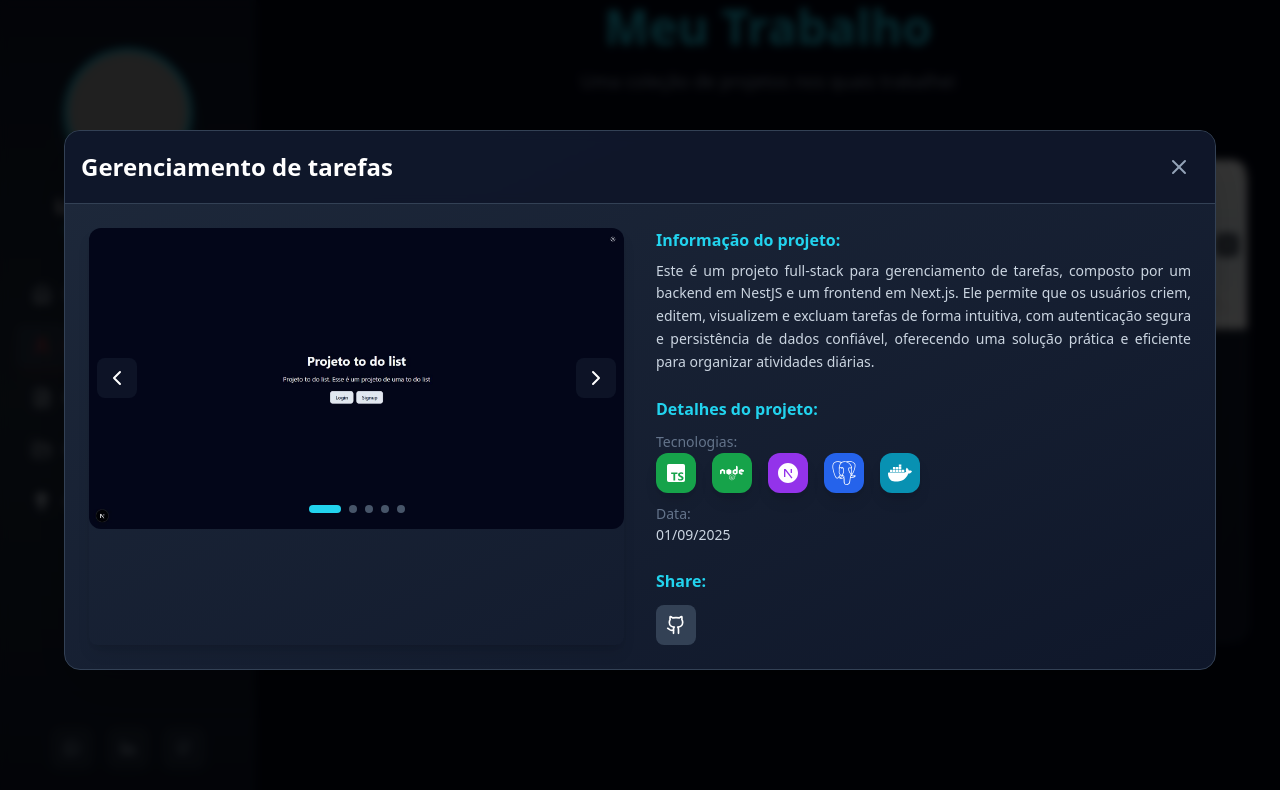
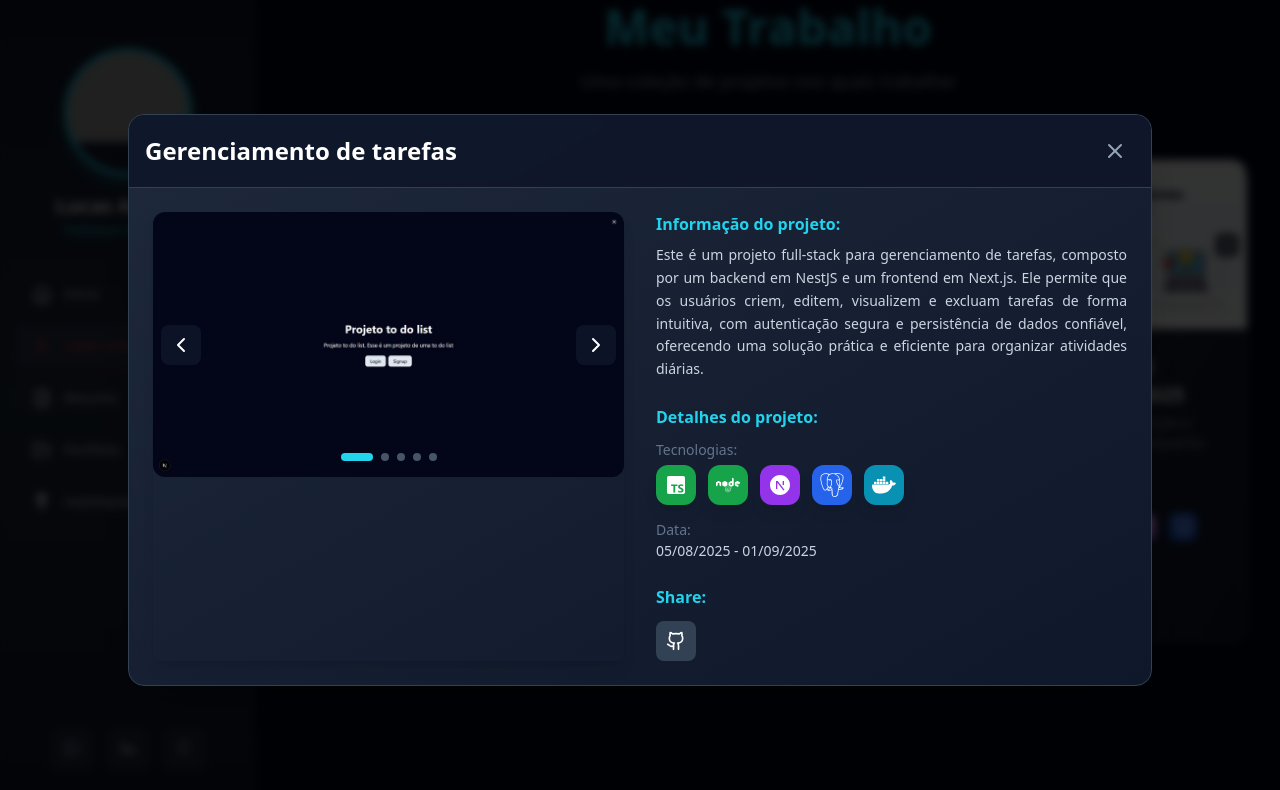
Before and after one commit to LucasAzevedoCosta/Portifolio, a React (Vite) app: page / in a window 1280 px wide. Both pictures are taken after a click on the element 440 px from the left and 3795 px from the top of the page. Shown: the part 3395-4185 px from the top of the page. Built offline with nearby package versions, Linux system fonts and the light colour scheme; grey boxes are pictures that could not be loaded.

Commit message:
Feat: Adicioando a resposividade no modal dos projetos

```diff
--- a/src/components/portfolio/projectModal.jsx
+++ b/src/components/portfolio/projectModal.jsx
@@ -6,8 +6,8 @@ export function ProjectModal({ project, onClose }) {
   const { details } = project;
 
   return (
-    <div className="fixed inset-0 bg-black/80 backdrop-blur-sm z-50 flex items-center justify-center p-4">
-      <div className="bg-gradient-to-br from-slate-800 to-slate-900 rounded-2xl max-w-6xl w-full max-h-[90vh] overflow-hidden border border-slate-700 shadow-2xl">
+    <div className="fixed inset-0 bg-black/80 backdrop-blur-sm z-50 flex items-start md:items-center justify-center p-4 overflow-y-auto">
+      <div className="bg-gradient-to-br from-slate-800 to-slate-900 rounded-2xl w-full max-w-5xl max-h-none md:max-h-[90vh] overflow-hidden border border-slate-700 shadow-2xl">
         <div className="sticky top-0 bg-slate-900/95 backdrop-blur-sm border-b border-slate-700 p-4 flex justify-between items-center z-10">
           <h3 className="text-2xl font-bold text-white">{project.title}</h3>
           <button
@@ -18,7 +18,7 @@ export function ProjectModal({ project, onClose }) {
           </button>
         </div>
 
-        <div className="p-6 grid md:grid-cols-2 gap-8">
+        <div className="p-4 md:p-6 grid grid-cols-1 md:grid-cols-2 gap-6 md:gap-8 overflow-y-auto">
           <div className="w-full h-full rounded-lg overflow-hidden shadow-lg">
             <ProjectModalCarousel images={details.images} />
           </div>
@@ -37,14 +37,16 @@ export function ProjectModal({ project, onClose }) {
               <h4 className="text-cyan-400 font-semibold mb-2">
                 Detalhes do projeto:
               </h4>
-              <div className="space-y-2">
+
+              <div className="space-y-3">
                 <div>
                   <span className="text-slate-500 text-sm">Tecnologias:</span>
-                  <div className="flex flex-wrap items-center space-x-4">
+                  <div className="flex flex-wrap gap-3 mt-1">
                     {details.technologies.map((tech, i) => {
                       const { icon: Icon, category } = tech;
                       const colors =
                         categoryColors[category] || categoryColors.default;
+
                       return (
                         <div
                           key={i}
@@ -65,7 +67,14 @@ export function ProjectModal({ project, onClose }) {
                 {details.url && (
                   <div>
                     <span className="text-slate-500 text-sm">URL:</span>
-                    <p className="text-cyan-400 text-sm">{details.url}</p>
+                    <a
+                      href={details.url}
+                      target="_blank"
+                      rel="noopener noreferrer"
+                      className="text-cyan-400 text-sm underline break-all"
+                    >
+                      {details.url}
+                    </a>
                   </div>
                 )}
               </div>
--- a/src/utils/lists/projects.js
+++ b/src/utils/lists/projects.js
@@ -28,7 +28,7 @@ export const projects = [
         { icon: SiPostgresql, category: "database" },
         { icon: SiDocker, category: "devops" },
       ],
-      date: "01/09/2025",
+      date: "05/08/2025 - 01/09/2025",
       //url: "https://github.com/LucasAzevedoCosta/to-do",
       github: "https://github.com/LucasAzevedoCosta/to-do",
       images: [img1, img2, img3, img4, img5],
@@ -46,7 +46,7 @@ export const projects = [
         { icon: SiJavascript, category: "frontend" },
         { icon: SiReact, category: "frontend" },
       ],
-      date: "19/11/2025",
+      date: "01/11/2025 - Presente",
       url: "https://lucasazevedo.vercel.app/",
       github: "https://github.com/LucasAzevedoCosta/Portifolio",
       images: [cvonline],
@@ -68,7 +68,7 @@ export const projects = [
         { icon: SiJavascript, category: "frontend" },
         { icon: SiPostgresql, category: "database" },
       ],
-      date: "25/07/2025",
+      date: "10/08/2025 - 13/09/2025",
       url: "https://tectransforma.educacao.rn.gov.br/",
       //github: "",
       images: [tecImg1, tecImg2, tecImg3],
```
